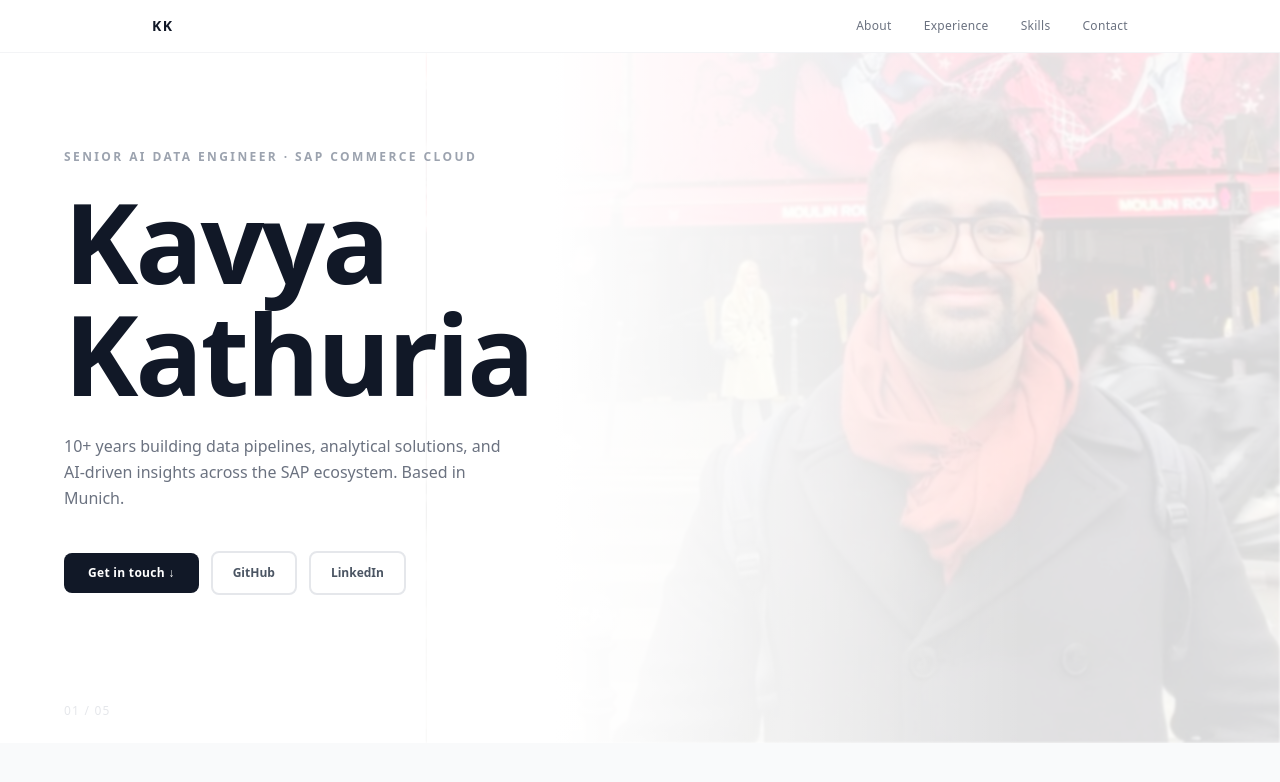
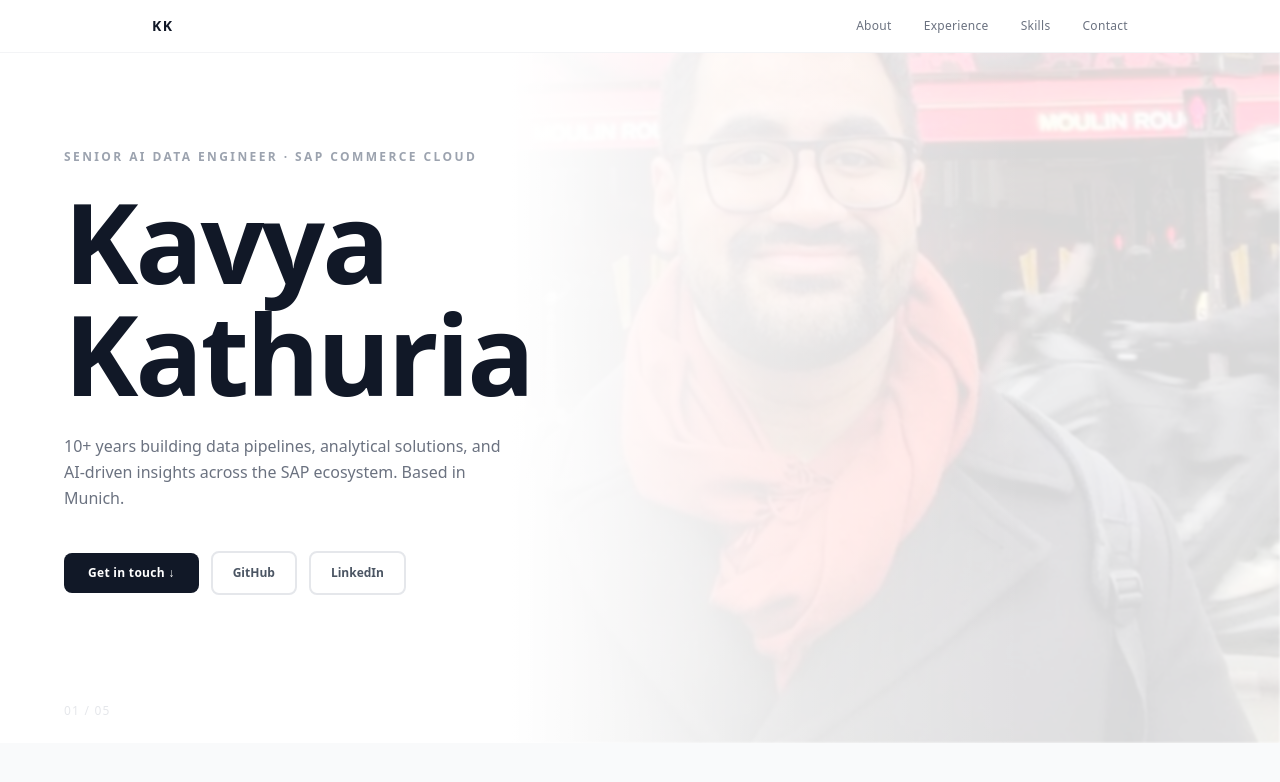
Before and after one commit to kavyakat/kk-website, a Next.js app: page / in a window 1280 px wide. Shown: the top 782 px of the page. Built offline with nearby package versions, Linux system fonts and the light colour scheme.

Commit message:
fix: expand bg container to full width to remove visible left edge line

```diff
--- a/src/components/Hero.tsx
+++ b/src/components/Hero.tsx
@@ -20,7 +20,7 @@ export default function Hero() {
       className="relative flex items-center bg-white px-6 md:px-16 overflow-hidden"
     >
       {/* Background photo — faded, right-aligned, full height */}
-      <div className="absolute inset-y-0 right-0 w-2/3 pointer-events-none select-none hidden md:block">
+      <div className="absolute inset-0 pointer-events-none select-none hidden md:block">
         <Image
           src="/kavya.jpeg"
           alt=""
@@ -32,7 +32,7 @@ export default function Hero() {
         />
         {/* Fade-out gradient on the left edge so it blends into the white */}
         <div className="absolute inset-0" style={{
-          background: "linear-gradient(to right, #ffffff 0%, #ffffff 15%, rgba(255,255,255,0.5) 45%, transparent 70%)"
+          background: "linear-gradient(to right, #ffffff 0%, #ffffff 40%, rgba(255,255,255,0.4) 60%, transparent 80%)"
         }} />
       </div>
 
```
